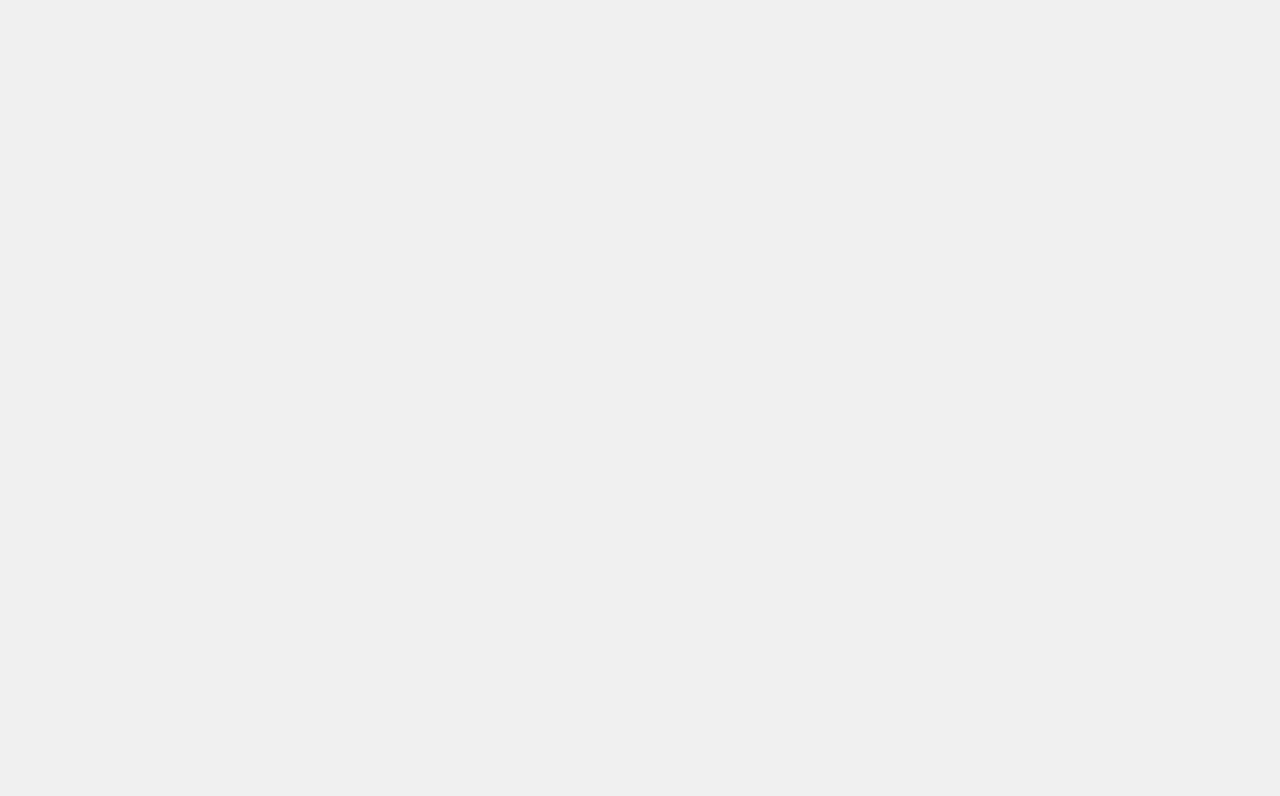
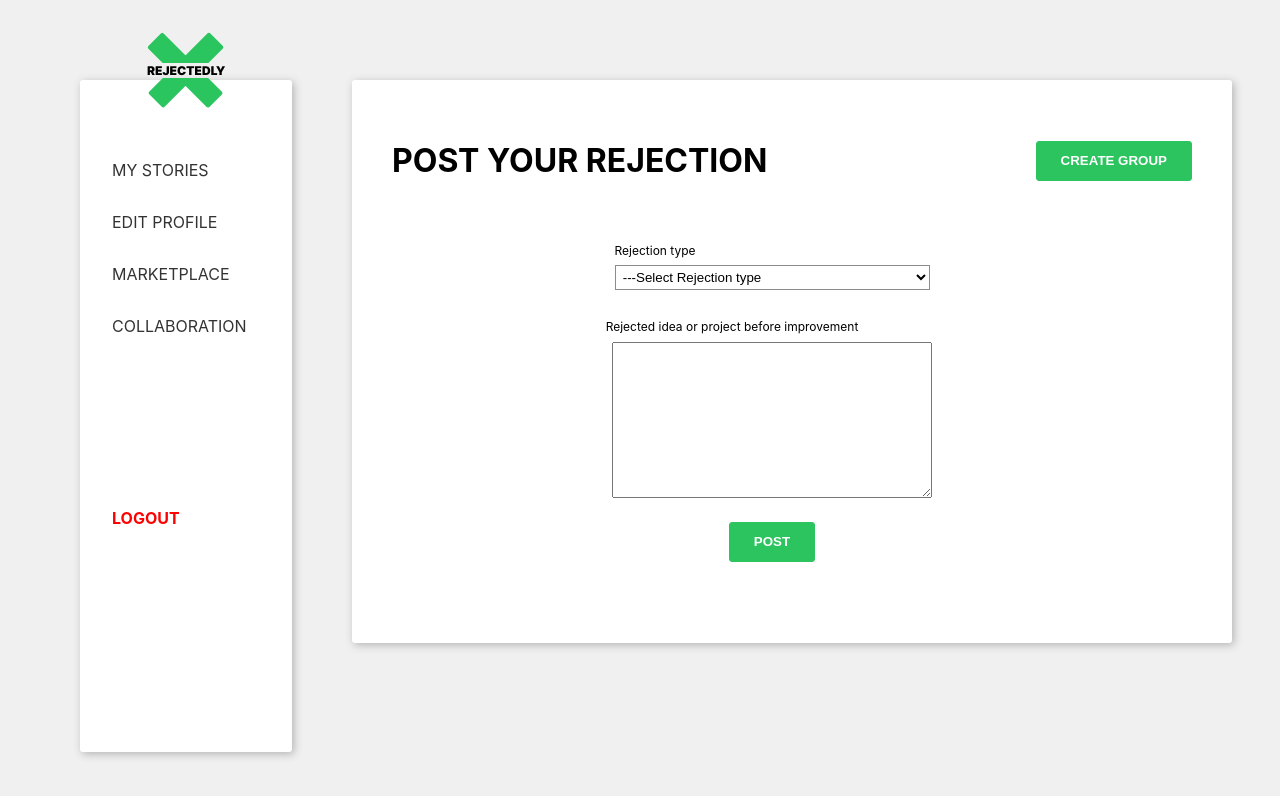
Before and after one commit to rimaabouchacra/Rejectedly, a React (Create React App) app in the folder rejectedly-frontend/: page /collaboration in a window 1280 px wide. Before the commit this address had no page. Shown: the top 796 px of the page. Built offline with nearby package versions, Linux system fonts and the light colour scheme.

Commit message:
added post rejection'

```diff
--- a/rejectedly-frontend/src/App.js
+++ b/rejectedly-frontend/src/App.js
@@ -9,6 +9,7 @@ import Analysis from './pages/rejectionanalysis_page';
 import SaveAnalysis from './pages/saveanalysis_page';
 import Profile from './pages/profile_page';
 import PostImproved from './pages/marketplace_page';
+import PostYourStory from './pages/collaboration_page';
 
 function App() {
   return (
@@ -22,6 +23,7 @@ function App() {
           <Route path="/saved" element={<SaveAnalysis/>} />
           <Route path="/profile" element={<Profile/>} />
           <Route path="/marketplace" element={<PostImproved/>} />
+          <Route path="/collaboration" element={<PostYourStory/>} />
       </Routes>
     </Router>
 
--- /dev/null
+++ b/rejectedly-frontend/src/components/postrejection/index.css
@@ -0,0 +1,4 @@
+.collaborate{
+    height: fit-content;
+    margin-bottom: 5rem;
+}
--- a/rejectedly-frontend/src/components/improvedstory/index.js
+++ b/rejectedly-frontend/src/components/postrejection/index.js
@@ -2,13 +2,18 @@ import './index.css'
 import '../index.css'
 import '../rejectionstory/index.css'
 import '../newstory/index.css'
+import '../improvedstory/index.css'
 import React from 'react';
 
-const PostImprovedStory = () => {
+const PostStory = () => {
 return(
-    <div className="story">
+    <div className="story collaborate">
+        <div className='header'>
+        <h1>POST YOUR REJECTION</h1>
+        <button className='all-btn'>CREATE GROUP</button>
+        </div>
     <div className='new-story improved'>
-        <h1>Rejection-to-opportunity marketplace</h1>
+
         <div className='label-input'>
             <label className='label3 type' htmlFor="type">Rejection type</label>
             <select className='input type' name="types" id="type">
@@ -21,11 +26,9 @@ return(
 
         <label className='label3 before' htmlFor="story">Rejected idea or project before improvement</label>
         <textarea name="textarea" id="story" cols="30" rows="10"></textarea>
-        <label className='label3 after' htmlFor="story">Rejected idea or project after improvement</label>
-        <textarea name="textarea" id="story" cols="30" rows="10"></textarea>
         <button className='all-btn'>POST</button>
     </div>
     </div>
 )
 }
-export default PostImprovedStory
+export default PostStory
--- a/rejectedly-frontend/src/components/rejectionstory/index.css
+++ b/rejectedly-frontend/src/components/rejectionstory/index.css
@@ -9,7 +9,6 @@
     border-radius: 0.188rem;
     margin: 3rem;
     padding: 2.5rem;
-    /* padding-bottom: 5.3rem; */
     margin-left: 22rem;
     margin-top: 5rem;
     box-shadow: 2px 2px 8px rgb(181, 179, 179);
--- /dev/null
+++ b/rejectedly-frontend/src/pages/collaboration_page/index.js
@@ -0,0 +1,11 @@
+import Sidebar from "../../components/sidebar"
+import PostStory from "../../components/postrejection"
+const PostYourStory=()=>{
+    return(
+        <div>
+            <Sidebar/>
+            <PostStory/>
+        </div>
+    )
+}
+export default PostYourStory
```
Also changed, not shown: rejectedly-frontend/src/pages/home/index.js (deleted, +0 -21 lines).
